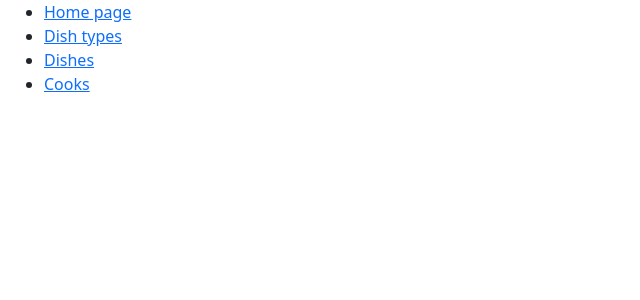
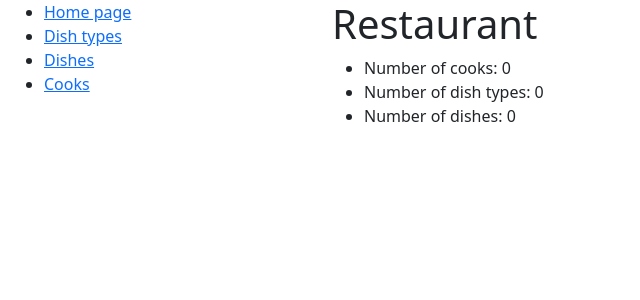
Before and after one commit to WDemidenko/restaurant_kitchen_service, a Django app: page / in a window 1280 px wide. Shown: the top 300 px of the page, without its empty margins (0-640 px from the left). Run offline with Django 4.2, Linux system fonts and the light colour scheme; data that the repository does not hold is empty.

Commit message:
Add counts of Cook DishType and Dish in index.html

```diff
--- a/templates/kitchen/index.html
+++ b/templates/kitchen/index.html
@@ -1 +1,10 @@
-{% extends "base.html" %}
+{% extends 'base.html' %}
+
+{% block content %}
+  <h1>Restaurant</h1>
+  <ul>
+    <li>Number of cooks: {{ num_cooks }}</li>
+    <li>Number of dish types: {{ num_dishtypes }}</li>
+    <li>Number of dishes: {{ num_dishes }}</li>
+  </ul>
+{% endblock %}
```
